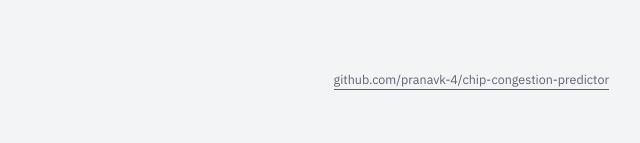
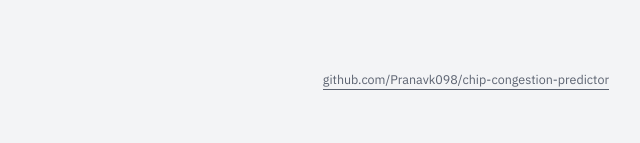
Before and after one commit to Pranavk098/chip-congestion-predictor, a plain HTML site: page docs/index.html in a window 1280 px wide. Shown: the part 3299-3442 px from the top of the page, 527-1167 px from the left. Drawn offline with Linux system fonts and the light colour scheme.

Commit message:
Fix leftover old-account text in demo footer link

```diff
--- a/docs/index.html
+++ b/docs/index.html
@@ -308,7 +308,7 @@ footer a { color: var(--muted); }
 
   <footer>
     <span>chip-congestion-predictor &mdash; MIT licensed</span>
-    <a href="https://github.com/Pranavk098/chip-congestion-predictor" target="_blank" rel="noopener">github.com/pranavk-4/chip-congestion-predictor</a>
+    <a href="https://github.com/Pranavk098/chip-congestion-predictor" target="_blank" rel="noopener">github.com/Pranavk098/chip-congestion-predictor</a>
   </footer>
 </div>
 
```
Also changed, not shown: 1 other file.
